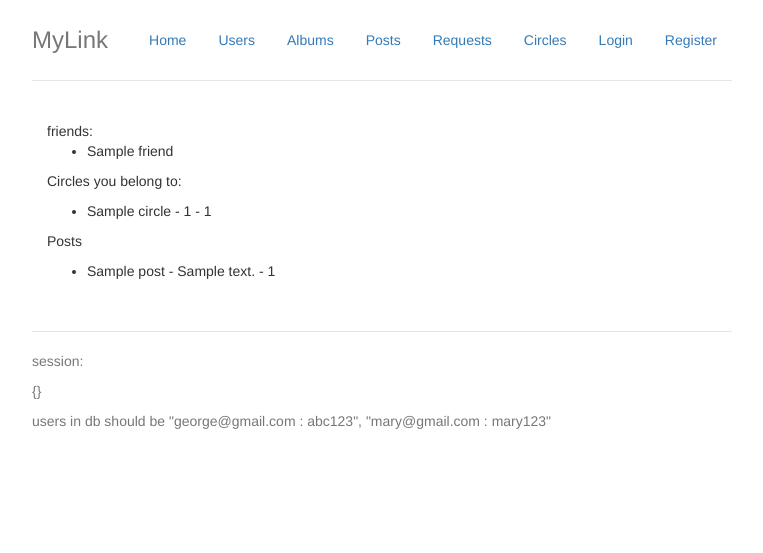
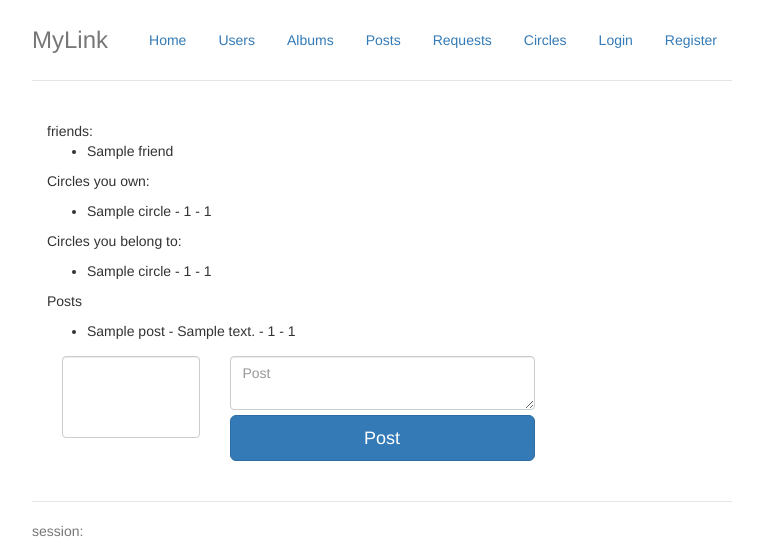
Before and after one commit to austinschwartz/MyLink, a Flask app: template templates/index.html in a window 1280 px wide. Shown: the top 553 px of the page, without its empty margins (258-1021 px from the left). Run offline with Flask 2, Linux system fonts and the light colour scheme; tables that the repository leaves empty hold one stand-in row (values such as "Sample post"); the template is opened without the code that fills it: values that come from a table or form of the project are taken from there, most other values are stand-ins (such as "Sample title", 1, 10 or a date in 2020); lists and menus that the app fills with data are empty; some libraries are stand-ins or nearby versions.

Commit message:
massive commit

```diff
--- a/forms.py
+++ b/forms.py
@@ -71,15 +71,16 @@ class AcceptDenyForm(Form):
     Form.__init__(self, *args, **kwargs)
 
 class CreateCircleForm(Form):
-  name = TextField("Circle Name", default = 'Name of Circle')
-  multiple = SelectMultipleField(u'Friends', choices=[])
-  submit = SubmitField('Create Circle')
+  name = TextField('')
+  multiple = SelectMultipleField('', choices=[])
+  submit = SubmitField('')
 
   def __init__(self, *args, **kwargs):
     Form.__init__(self, *args, **kwargs)
 
 class PostForm(Form):
   textbox = TextAreaField('')
+  multiple = SelectMultipleField('', choices=[])
   submit = SubmitField('')
 
   def __init__(self, *args, **kwargs):
--- a/main.py
+++ b/main.py
@@ -20,7 +20,10 @@ def forbidden(e):
 
 
 @app.route('/')
-@app.route('/index')
+def blank():
+    return index()
+
+@app.route('/index', methods=['GET', 'POST'])
 def index():
     if 'email' not in session:
         return login('Please log in first')
@@ -32,14 +35,29 @@ def index():
             if friend.state == 'a':
                 friendUsers.append(friendUser)
 
-        circles = Circle.query.filter_by(ownerid = session['id']).group_by(Circle.circleid)
+        circles = Circle.query.filter_by(userid = session['id']).group_by(Circle.circleid)
+
+        owncircles = Circle.query.filter_by(ownerid = session['id']).group_by(Circle.circleid)
 
         posts = db.session.query(Post, Circle).\
                 filter(Post.circleid == Circle.circleid).\
-                filter(Circle.ownerid == session['id']).\
+                filter(Circle.userid == session['id']).\
                 group_by(Post.id).all()
 
-        return render_template('index.html', friends=friendUsers, circles=circles, posts = posts)
+        form = PostForm(request.values)
+
+        choices = []
+        choices.append((-1, 'All Friends'))
+        for circle in owncircles:
+            choices.append((circle.circleid, circle.circlename))
+
+        form.multiple.choices = choices
+        if request.method == 'POST':
+            name = form.textbox.data
+            multiple = request.values.getlist('multiple')
+            print name +  "going to these circles: " +  str(multiple)
+
+        return render_template('index.html', friends=friendUsers, owncircles = owncircles, circles=circles, posts = posts, form = form)
 
 ## Users
 @app.route('/user/<userid>', methods=['GET', 'POST'])
@@ -180,9 +198,9 @@ def createcircle():
     form.multiple.choices = choices
 
     if request.method == 'POST':
-	name = request.values.get('name')
+        name = request.values.get('name')
+
 	multiple = request.values.getlist('multiple')
-
 
     return render_template('createcircle.html', title = 'createcircle', form=form)
 
--- a/templates/index.html
+++ b/templates/index.html
@@ -1,3 +1,5 @@
+{% from "_formhelpers.html" import render_field %}
+
 {% extends "default.html" %}
 {% block content %}
 
@@ -8,6 +10,15 @@
   <li>{{ friend.name }}</li>
   {% endfor %}
   </ul>
+</div>
+
+<div class='col-lg-8'>
+<p>Circles you own:</p>
+<ul>
+{% for circle in owncircles %}
+<li>{{ circle.circlename }} - {{ circle.circleid }} - {{ circle.ownerid }}</li>
+{% endfor %}
+</ul>
 </div>
 
 <div class='col-lg-8'>
@@ -23,8 +34,20 @@
   <p>Posts</p>
   <ul>
   {% for post in posts %}
-  <li> {{ post }} - {{ post[0].text }} - {{ post[0].ownerid }}
+  <li> {{ post }} - {{ post[0].text }} - {{ post[0].ownerid }} - {{ post[0].albumid }}
   {% endfor %}
   </ul>
 </div>
+<div class='col-lg-12'>
+  <form action="{{ url_for('index') }}" method = post>
+    <div class='col-md-3'>
+      {{ render_field(form.multiple, class='form-control') }}
+    </div>
+    <div class='col-md-6'>
+      {{ render_field(form.textbox, id='inputTextArea', class='form-control', placeholder='Post') }}
+      {{ render_field(form.submit, class='btn btn-lg btn-primary btn-block', value='Post') }}
+    </div>
+  </form>
+</div>
+
 {% endblock %}
--- a/templates/profile.html
+++ b/templates/profile.html
@@ -2,8 +2,6 @@
 
 {% extends 'default.html' %}
 {% block content %}
-
-<h2>Hello {{ session['email'] }}</h2>
 
 <form action="{{ url_for('profile') }}" method=post class='form-signin'>
 <h1>Update account</h1>
```
Also changed, not shown: CreateDatabase.py (+10 -3 lines), templates/circles.html (+5 -2 lines), templates/createcircle.html (+8 -6 lines).
